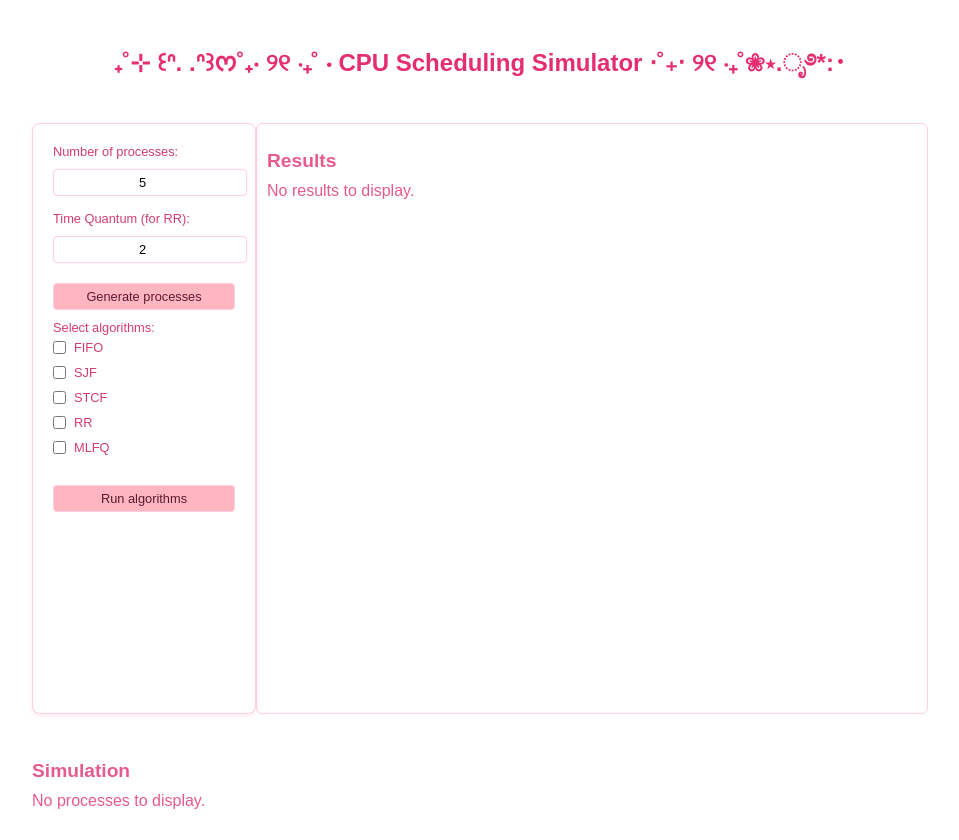
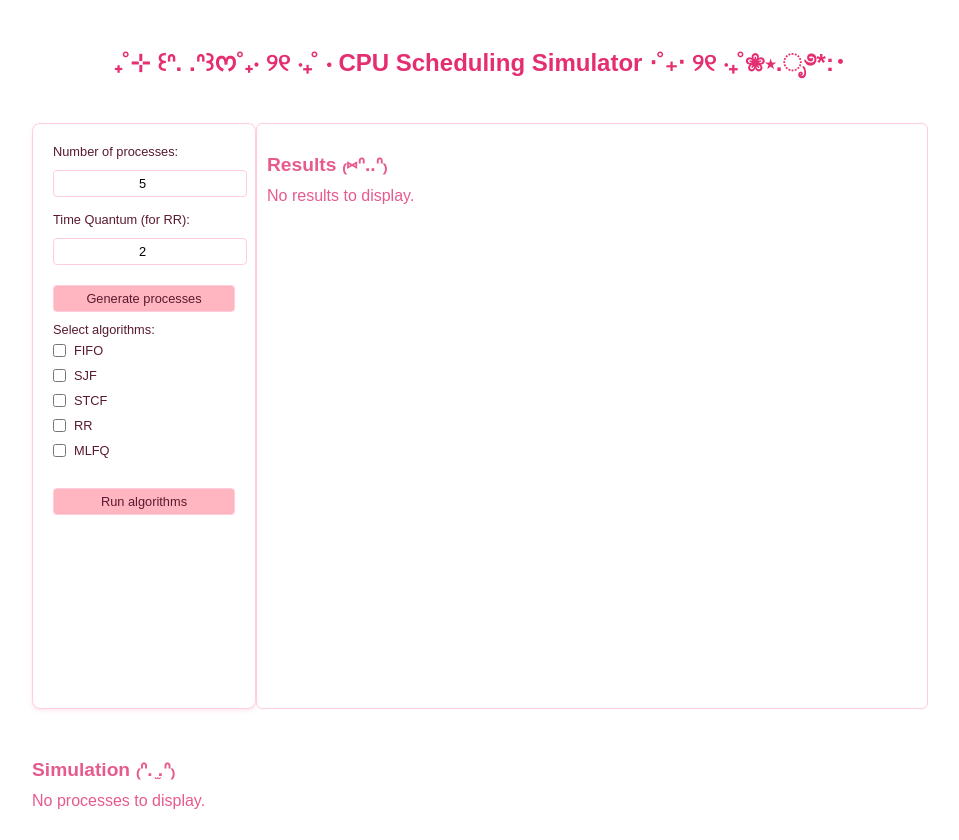
Before and after one commit to nicolettran/cs540_project1, a React (Create React App) app: page / in a window 1280 px wide. Shown: the whole page, without its empty margins (160-1119 px from the left). Built offline with nearby package versions, Linux system fonts and the light colour scheme.

Commit message:
More UI changes

```diff
--- a/src/App.js
+++ b/src/App.js
@@ -237,7 +237,7 @@ function App() {
         <button onClick={runAlgorithms}>Run algorithms</button>
       </div>
       <div className="results-container fade-in">
-        <h2>Results</h2>
+        <h2>Results ₍⑅ᐢ..ᐢ₎</h2>
         <div className="loading-message">{loadingMessage}</div>
         {showChooseAlgorithmsMessage && !results.length && (
           <div className="loading-message">Please choose any algorithm to run.</div>
@@ -252,7 +252,7 @@ function App() {
         )}
       </div>
       <div className="animation-container slide-in">
-        <h2>Simulation</h2>
+        <h2>Simulation ₍ᐢ.  ̫.ᐢ₎</h2>
         <ProcessChart processes={results} currentTime={currentTime} numProcesses={numProcesses} />
       </div>
     </div>
--- a/src/styles/App.css
+++ b/src/styles/App.css
@@ -43,8 +43,8 @@ h1 {
 
 .input-group label {
   font-size: 0.8rem;
-  margin-bottom: 5px;
-  color: #d43c6f;
+  margin-bottom: 6px;
+  color: #5a1a2e;
 }
 
 input,
@@ -111,6 +111,7 @@ button:hover {
   text-align: center;
   border: 1px solid #ffcce0;
   font-size: 0.85rem;
+  color: #5a1a2e; /* Change the text color to #5a1a2e for the table cells */
 }
 
 .results-container table th {
@@ -131,7 +132,7 @@ h2 {
   transition: background-color 0.3s ease;
   padding: 5px;
   font-size: 0.8rem;
-  margin-top: 5px;
+  margin-top: 10px;
   border: 1px solid #ffcce0;
   border-radius: 4px;
   width: 25%;
```
